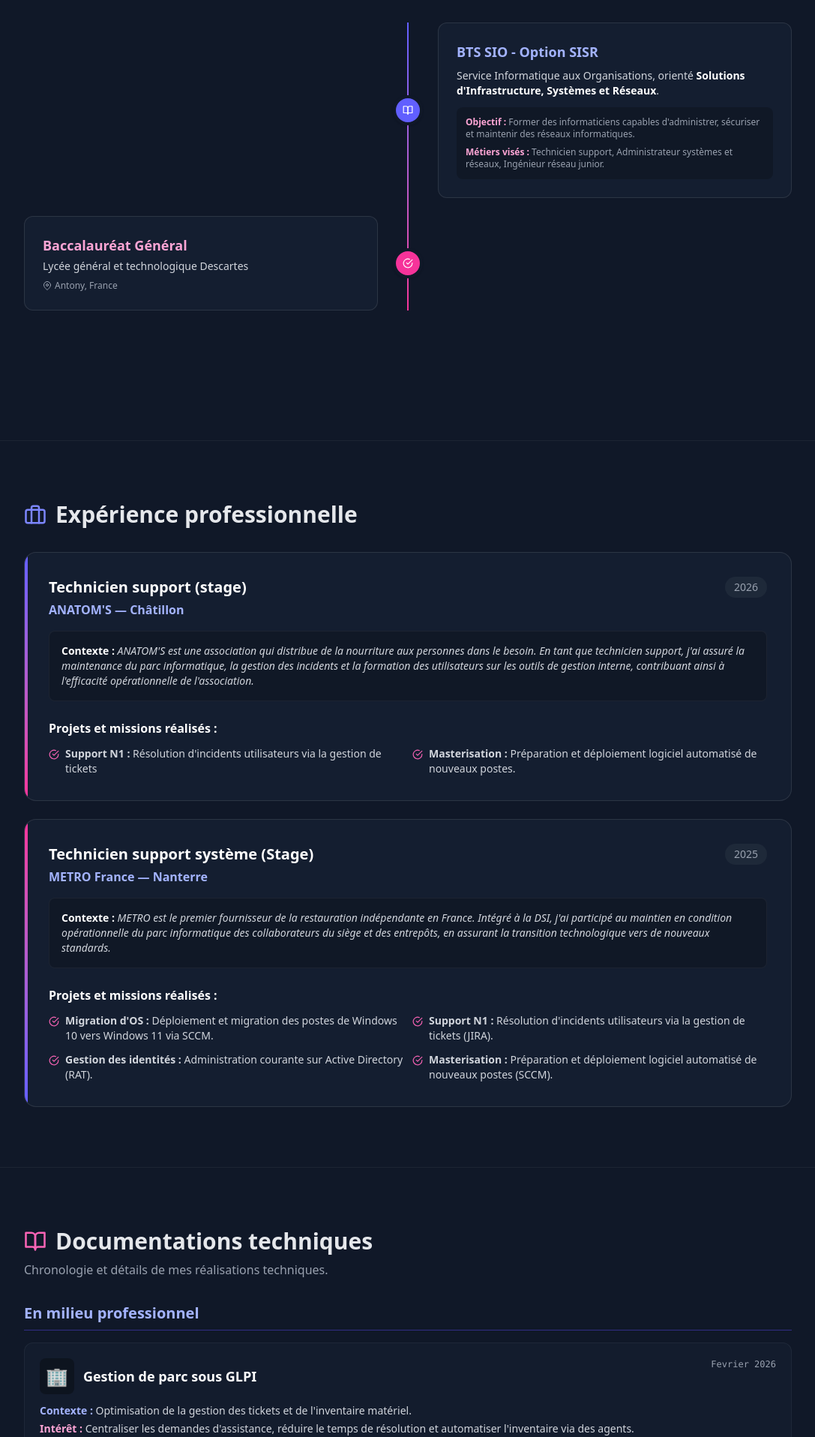
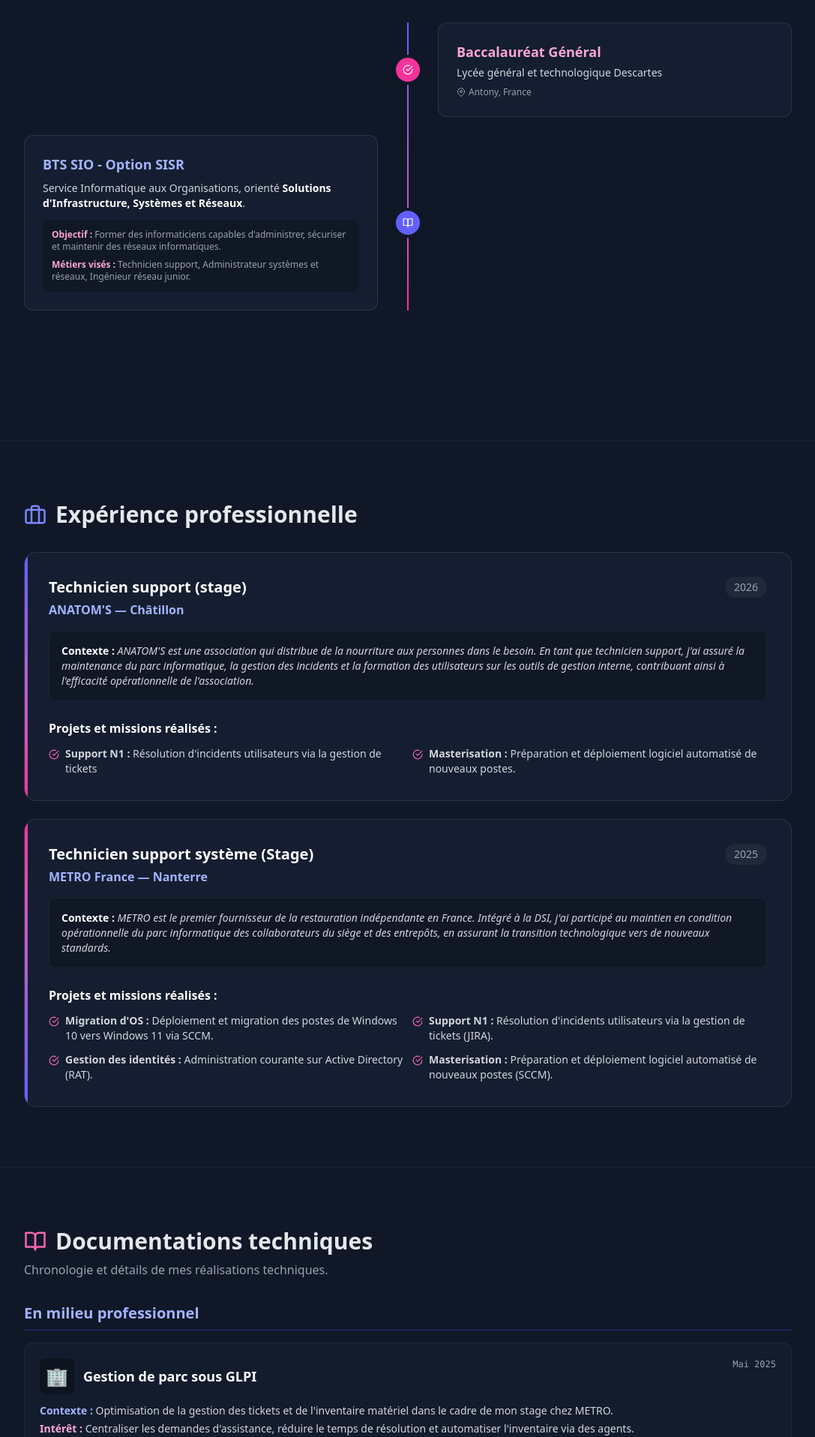
Before and after one commit to maminiainarxft/portfolio-maminiaina, a React (Vite) app: page / in a window 1280 px wide. Shown: the part 1013-2929 px from the top of the page at 75% size, without its empty margins (96-1183 px from the left). Built offline with nearby package versions, Linux system fonts and the light colour scheme.

Commit message:
parcours scolaire

```diff
--- a/src/App.jsx
+++ b/src/App.jsx
@@ -1,7 +1,6 @@
 // Portfolio_MaminiainaRafetraharivony.jsx
 import React, { useEffect, useState } from 'react';
 import { motion, AnimatePresence } from 'framer-motion';
-// NOUVEAU : Ajout de FiMenu pour l'icône Hamburger du mobile
 import { FiMail, FiPhone, FiMapPin, FiDownload, FiLinkedin, FiBriefcase, FiBookOpen, FiZoomIn, FiX, FiCheckCircle, FiMenu } from 'react-icons/fi';
 
 // ---------- Données principales ----------
@@ -19,9 +18,9 @@ const CV = {
 const proProjects = [
   {
     title: "Gestion de parc sous GLPI",
-    date: "Fevrier 2026",
+    date: "Mai 2025",
     icon: "🏢",
-    context: "Optimisation de la gestion des tickets et de l'inventaire matériel.",
+    context: "Optimisation de la gestion des tickets et de l'inventaire matériel dans le cadre de mon stage chez METRO.",
     interest: "Centraliser les demandes d'assistance, réduire le temps de résolution et automatiser l'inventaire via des agents.",
     file: "Documentation GLPI.pdf"
   }
@@ -126,13 +125,11 @@ function Section({ id, children }) {
 // ---------- Main component ----------
 export default function Portfolio() {
   const [isZoomed, setIsZoomed] = useState(false);
-  // NOUVEAU : État pour le menu mobile
   const [isMobileMenuOpen, setIsMobileMenuOpen] = useState(false);
 
   const scrollTo = (id) => {
     const el = document.getElementById(id);
     if (el) el.scrollIntoView({ behavior: 'smooth', block: 'start' });
-    // NOUVEAU : Ferme le menu mobile automatiquement après un clic
     setIsMobileMenuOpen(false);
   };
 
@@ -158,13 +155,11 @@ export default function Portfolio() {
         <div className="max-w-6xl mx-auto py-2 backdrop-blur-md bg-black/40 rounded-xl px-4 sm:px-6 border border-white/10 relative shadow-lg">
 
           <div className="flex justify-between items-center">
-            {/* Gauche : Logo et Nom */}
             <div className="flex items-center gap-2 sm:gap-3">
               <div className="w-8 h-8 sm:w-10 sm:h-10 rounded-md bg-gradient-to-r from-indigo-700 to-pink-600 flex items-center justify-center font-bold text-white text-xs sm:text-base">MR</div>
               <button onClick={() => scrollTo('hero')} className="hidden sm:block text-sm font-bold hover:text-indigo-300 transition-colors cursor-pointer">{CV.name}</button>
             </div>
 
-            {/* Centre / Droite : Menu Ordinateur (Masqué sur mobile) */}
             <div className="hidden md:flex gap-4 lg:gap-6">
               <button onClick={() => scrollTo('parcours')} className="hover:text-indigo-300 text-sm font-medium transition-colors">Parcours</button>
               <button onClick={() => scrollTo('Experience')} className="hover:text-indigo-300 text-sm font-medium transition-colors">Expérience</button>
@@ -174,7 +169,6 @@ export default function Portfolio() {
               <button onClick={() => scrollTo('contact')} className="hover:text-indigo-300 text-sm font-medium transition-colors">Contact</button>
             </div>
 
-            {/* Droite : Bouton Menu Mobile (Hamburger) */}
             <button
               className="md:hidden text-2xl text-white hover:text-indigo-300 transition-colors focus:outline-none"
               onClick={() => setIsMobileMenuOpen(!isMobileMenuOpen)}
@@ -183,7 +177,6 @@ export default function Portfolio() {
             </button>
           </div>
 
-          {/* Menu Déroulant Mobile (S'anime à l'ouverture) */}
           <AnimatePresence>
             {isMobileMenuOpen && (
               <motion.div
@@ -193,7 +186,6 @@ export default function Portfolio() {
                 transition={{ duration: 0.2 }}
                 className="absolute top-full left-0 right-0 mt-2 bg-slate-900/95 backdrop-blur-xl border border-white/10 rounded-xl p-4 flex flex-col gap-4 shadow-2xl md:hidden"
               >
-                <button onClick={() => scrollTo('hero')} className="text-left text-white hover:text-indigo-300 font-medium">{CV.name}</button>
                 <button onClick={() => scrollTo('parcours')} className="text-left text-white hover:text-indigo-300 font-medium">Parcours</button>
                 <button onClick={() => scrollTo('Experience')} className="text-left text-white hover:text-indigo-300 font-medium">Expérience</button>
                 <button onClick={() => scrollTo('projects')} className="text-left text-white hover:text-indigo-300 font-medium">Projets</button>
@@ -252,7 +244,23 @@ export default function Portfolio() {
 
           <div className="space-y-6 relative before:absolute before:inset-0 before:ml-5 before:-translate-x-px md:before:mx-auto md:before:translate-x-0 before:h-full before:w-0.5 before:bg-gradient-to-b before:from-indigo-500 before:to-pink-500">
 
-            {/* 1. BTS SIO SISR */}
+            {/* 1. Baccalauréat (INVERSÉ : Maintenant en premier) */}
+            <div className="relative flex items-center justify-between md:justify-normal md:odd:flex-row-reverse group is-active">
+              <div className="flex items-center justify-center w-10 h-10 rounded-full border-4 border-gray-900 bg-pink-500 text-white shadow shrink-0 md:order-1 md:group-odd:-translate-x-1/2 md:group-even:translate-x-1/2 z-10">
+                <FiCheckCircle className="text-sm" />
+              </div>
+              <div className="w-[calc(100%-4rem)] md:w-[calc(50%-2.5rem)] bg-slate-800/40 p-6 rounded-xl border border-white/10 hover:border-pink-500/50 transition-colors">
+                <h3 className="font-bold text-lg text-pink-300">Baccalauréat Général</h3>
+                <p className="text-sm text-gray-300 mt-1">
+                  Lycée général et technologique Descartes
+                </p>
+                <p className="text-xs text-gray-400 mt-2 flex items-center gap-1">
+                  <FiMapPin /> Antony, France
+                </p>
+              </div>
+            </div>
+
+            {/* 2. BTS SIO SISR (INVERSÉ : Maintenant en second) */}
             <div className="relative flex items-center justify-between md:justify-normal md:odd:flex-row-reverse group is-active">
               <div className="flex items-center justify-center w-10 h-10 rounded-full border-4 border-gray-900 bg-indigo-500 text-white shadow shrink-0 md:order-1 md:group-odd:-translate-x-1/2 md:group-even:translate-x-1/2 z-10">
                 <FiBookOpen className="text-sm" />
@@ -268,22 +276,6 @@ export default function Portfolio() {
                   <p><strong className="text-pink-300">Objectif :</strong> Former des informaticiens capables d'administrer, sécuriser et maintenir des réseaux informatiques.</p>
                   <p><strong className="text-pink-300">Métiers visés :</strong> Technicien support, Administrateur systèmes et réseaux, Ingénieur réseau junior.</p>
                 </div>
-              </div>
-            </div>
-
-            {/* 2. Baccalauréat */}
-            <div className="relative flex items-center justify-between md:justify-normal md:odd:flex-row-reverse group is-active">
-              <div className="flex items-center justify-center w-10 h-10 rounded-full border-4 border-gray-900 bg-pink-500 text-white shadow shrink-0 md:order-1 md:group-odd:-translate-x-1/2 md:group-even:translate-x-1/2 z-10">
-                <FiCheckCircle className="text-sm" />
-              </div>
-              <div className="w-[calc(100%-4rem)] md:w-[calc(50%-2.5rem)] bg-slate-800/40 p-6 rounded-xl border border-white/10 hover:border-pink-500/50 transition-colors">
-                <h3 className="font-bold text-lg text-pink-300">Baccalauréat Général</h3>
-                <p className="text-sm text-gray-300 mt-1">
-                  Lycée général et technologique Descartes
-                </p>
-                <p className="text-xs text-gray-400 mt-2 flex items-center gap-1">
-                  <FiMapPin /> Antony, France
-                </p>
               </div>
             </div>
 
@@ -462,7 +454,7 @@ export default function Portfolio() {
               </ul>
 
               <a href="Tableau de synthese E4.pdf" download className="inline-flex items-center gap-2 px-6 py-3 rounded-full bg-white text-indigo-950 font-bold shadow-lg hover:bg-indigo-50 hover:scale-105 transition-all duration-300">
-                <FiDownload /> Télécharger la Fiche E4
+                <FiDownload /> Télécharger le PDF officiel
               </a>
             </div>
 
```
